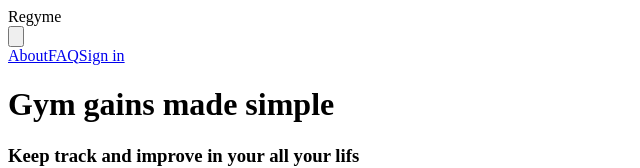
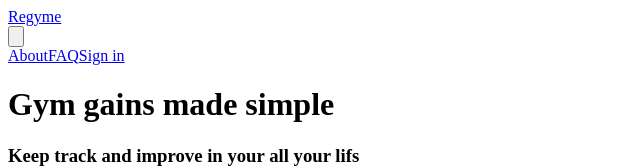
Before and after one commit to KhalafAbdi/regyme-app, a Next.js app: page / in a window 1280 px wide. Shown: the top 168 px of the page, without its empty margins (0-640 px from the left). Built offline with nearby package versions, Linux system fonts and the light colour scheme; no server answers.

Commit message:
added link to logo component

```diff
--- a/components/Logo.tsx
+++ b/components/Logo.tsx
@@ -1,4 +1,5 @@
 import classNames from 'classnames/bind'
+import Link from 'next/link'
 
 type LogoProps = {
   size?: string
@@ -21,7 +22,11 @@ const Logo = ({ size }: LogoProps): JSX.Element => {
     big: size === 'big',
   })
 
-  return <span className={className}>Regyme</span>
+  return (
+    <Link href="/">
+      <a className={className}>Regyme</a>
+    </Link>
+  )
 }
 
 export default Logo
```
